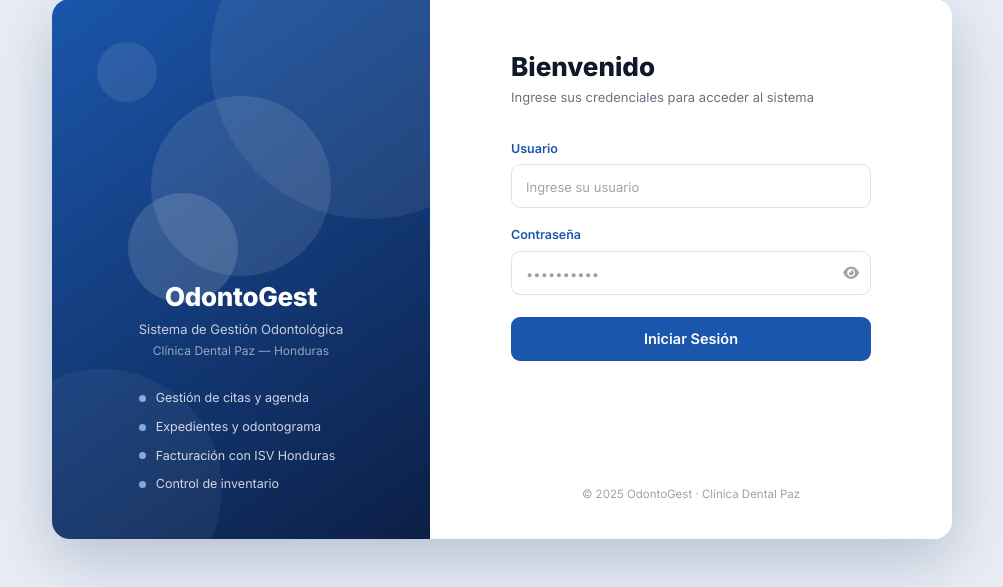
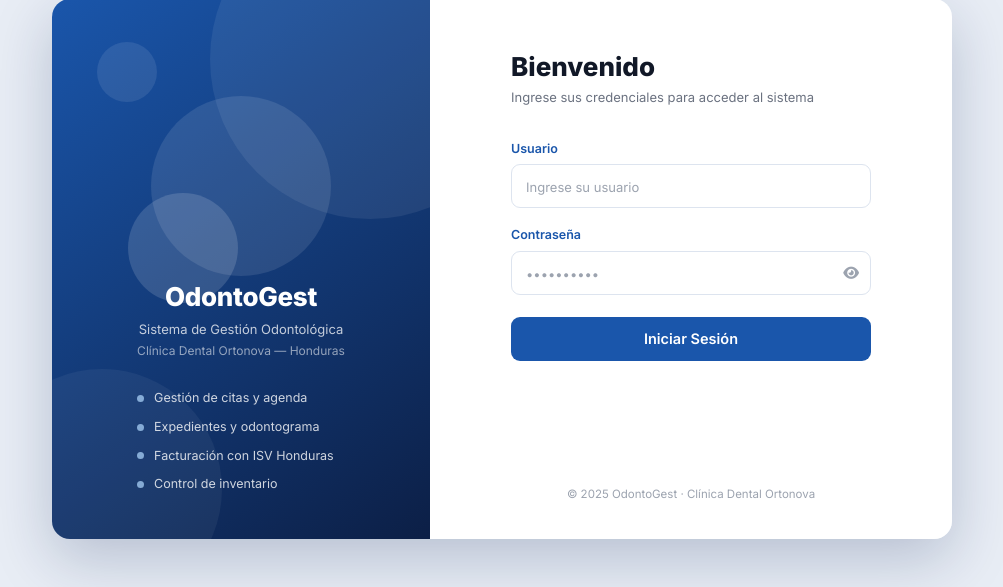
Before and after one commit to javallecillo/odontogestmobilesuite, a PHP site: page /Auth in a window 1280 px wide. Shown: the part 131-718 px from the top of the page, without its empty margins (138-1141 px from the left). Run offline with PHP 8.4, Linux system fonts and the light colour scheme; some libraries are stand-ins or nearby versions.

Commit message:
cambio de datos en el Login

```diff
--- a/odontogest_web/Views/Auth/index.php
+++ b/odontogest_web/Views/Auth/index.php
@@ -273,7 +273,7 @@
         <div class="brand-block">
             <div class="brand-name">OdontoGest</div>
             <div class="brand-sub">Sistema de Gestión Odontológica</div>
-            <div class="brand-clinic">Clínica Dental Paz &mdash; Honduras</div>
+            <div class="brand-clinic">Clínica Dental Ortonova &mdash; Honduras</div>
 
             <ul class="feature-list">
                 <li><span class="dot"></span> Gestión de citas y agenda</li>
@@ -320,7 +320,7 @@
         </div>
 
         <div class="login-footer">
-            &copy; 2025 OdontoGest &middot; Clínica Dental Paz
+            &copy; 2025 OdontoGest &middot; Clínica Dental Ortonova
         </div>
     </div>
 
```
